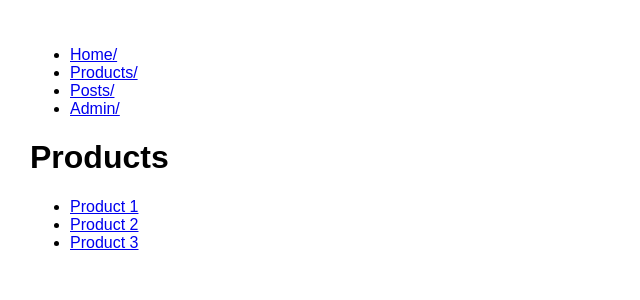
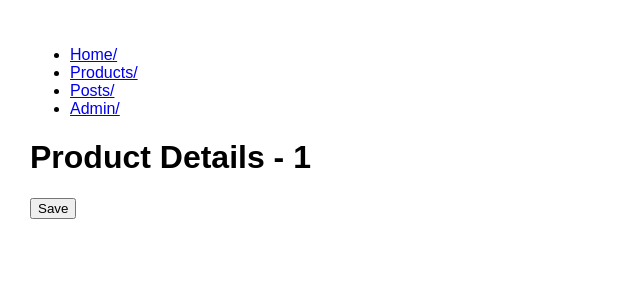
Before and after one commit to Moez-Zouari/react-router-app, a React (Create React App) app: page /products/1 in a window 1280 px wide. Shown: the top 300 px of the page, without its empty margins (0-640 px from the left). Built offline with nearby package versions, Linux system fonts and the light colour scheme.

Commit message:
route parameters

```diff
--- a/src/App.js
+++ b/src/App.js
@@ -18,6 +18,7 @@
           {/*  Je peux utiliser switch ou exact ,
           switch je dois mettre mes page dans l'ordre de plus fréquent au moin */}
           <Switch>
+            <Route path="/products/:id" component={ProductDetails} />
             <Route
               path="/products"
               render={(props) => <Products sortBy="newset" {...props} />}
--- a/src/components/productDetails.jsx
+++ b/src/components/productDetails.jsx
@@ -8,7 +8,7 @@
   render() {
     return (
       <div>
-        <h1>Product Details - </h1>
+        <h1>Product Details - {this.props.match.params.id} </h1>
         <button onClick={this.handleSave}>Save</button>
       </div>
     );
--- a/src/components/products.jsx
+++ b/src/components/products.jsx
@@ -1,12 +1,13 @@
 import React, { Component } from "react";
+import { Link } from "react-router-dom";
 
 class Products extends Component {
   state = {
     products: [
       { id: 1, name: "Product 1" },
       { id: 2, name: "Product 2" },
-      { id: 3, name: "Product 3" }
-    ]
+      { id: 3, name: "Product 3" },
+    ],
   };
 
   render() {
@@ -14,9 +15,9 @@
       <div>
         <h1>Products</h1>
         <ul>
-          {this.state.products.map(product => (
+          {this.state.products.map((product) => (
             <li key={product.id}>
-              <a href={`/products/${product.id}`}>{product.name}</a>
+              <Link to={`/products/${product.id}`}>{product.name}</Link>
             </li>
           ))}
         </ul>
```
